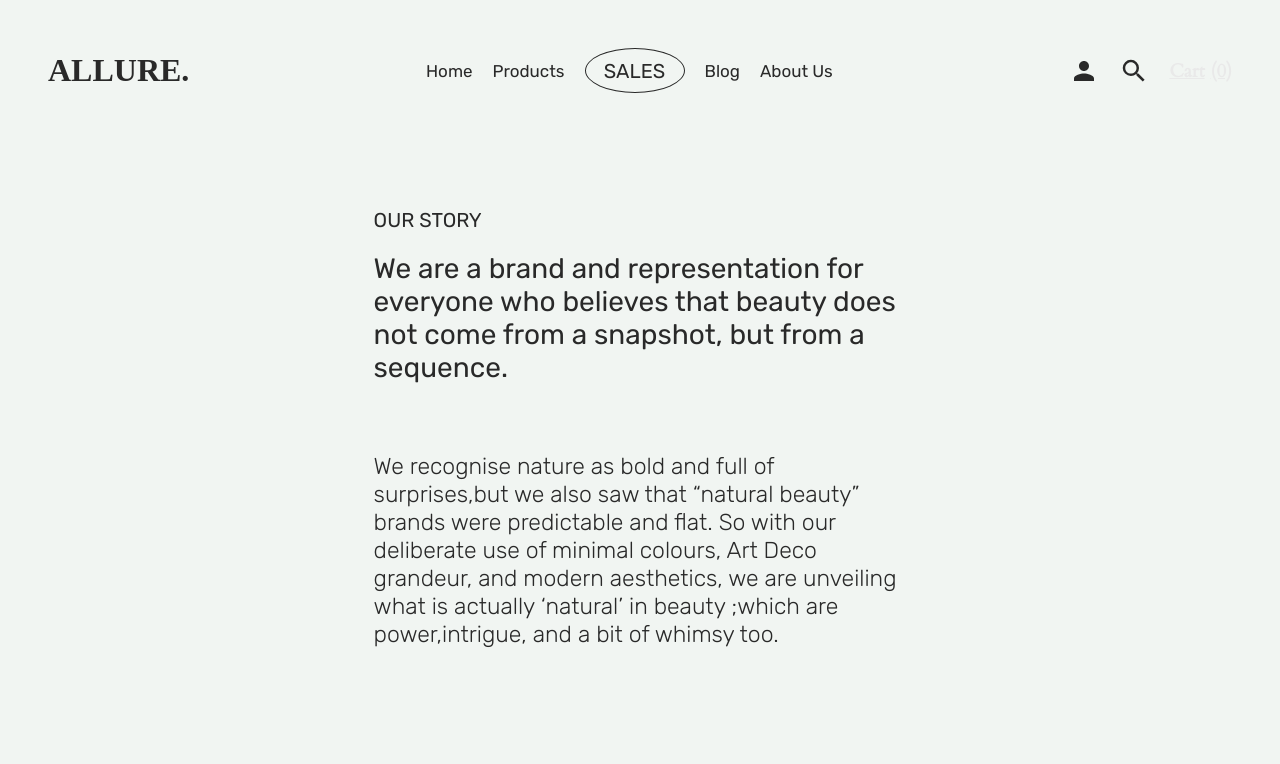
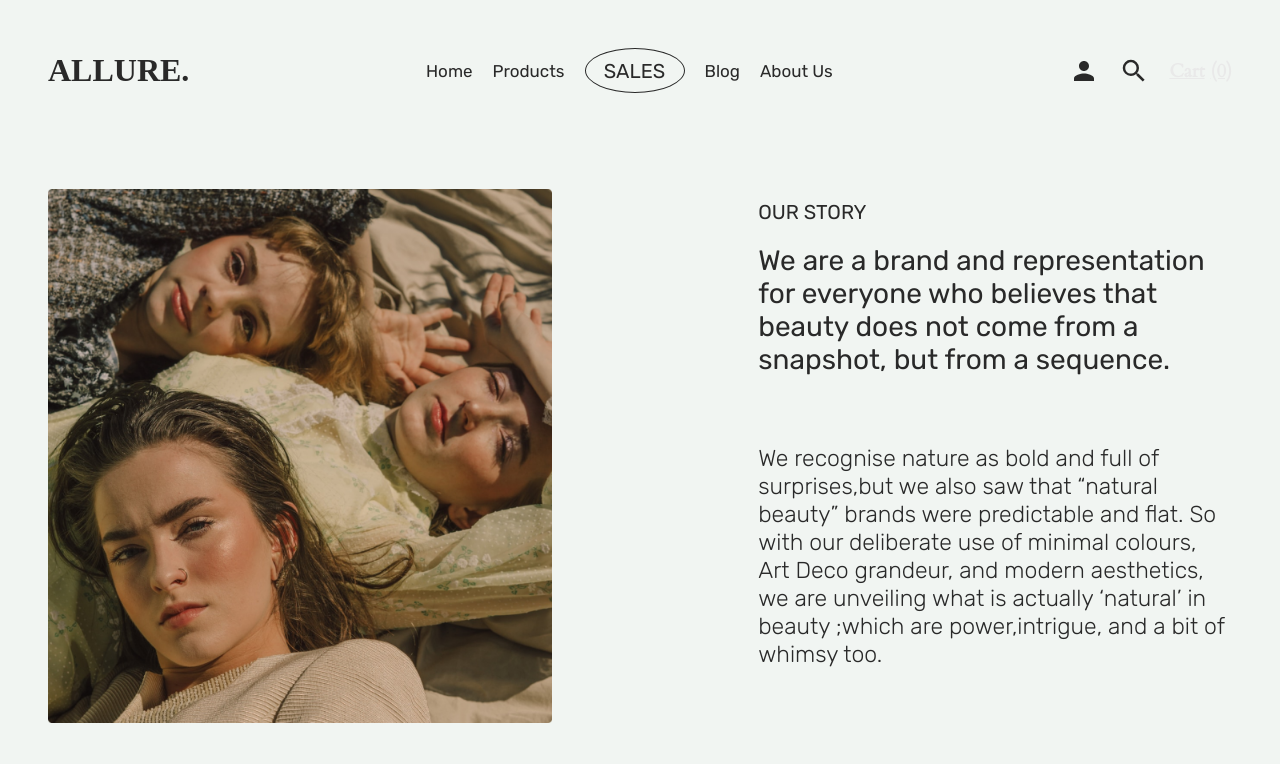
Before and after one commit to Kel-VinTech/Allure-ecommerce, a React (Vite) app: page /about in a window 1280 px wide. Shown: the top 764 px of the page. Built offline with nearby package versions, Linux system fonts and the light colour scheme.

Commit message:
fixed navbar issue

```diff
--- a/src/components/NavBar/index.jsx
+++ b/src/components/NavBar/index.jsx
@@ -4,7 +4,6 @@ import ProductCart from "../ProductCart";
 import { Link ,useLocation} from "react-router-dom";
 import { MdSearch,MdMenu, MdPerson } from "react-icons/md";
 import { useState } from "react";
-import { color } from "@chakra-ui/react";
 
 const NavBar =() => {
     const [Mobile, setMobile] = useState(false)
@@ -12,21 +11,24 @@ const NavBar =() => {
     const isHome = location.pathname === '/';
     const isAbout = location.pathname === '/about';
     const homeStyle ={
-        position: 'absolute',
+        position: isHome? "absolute" : isAbout ? "relative": "absolute",
+        backgroundColor:isHome? "" : "#f1f5f2",
+        color:isHome ? "" : "#292929"
     }
-    const otherPage = {
-        position: 'relative',
-        backgroundColor: "#f1f5f2",
-        bottom: "40%",
-    }
-    const colorPage={
-        color: "#292929"
-    }
+    // }
+    // const otherPage = {
+    //     position: 'relative',
+    //     backgroundColor: "#f1f5f2",
+    //     bottom: "40%",
+    // }
+    // const colorPage={
+    //     color: "#292929"
+    // }
     return (
 
 
         <div className="navbar row"
-        style={{position: isHome ? 'homeStyle' :  'otherPage' }}
+        style={homeStyle}
         >
             <Logo
 
--- a/src/data/AboutUs.js
+++ /dev/null
@@ -1,33 +0,0 @@
-import image1 from "/src/assets/images/Rectangle 9.png"
-
-const data = [
-    {
-        id:1,
-        "image":image1,
-        head:"OUR STORY",
-        text:"We are a brand and representation for everyone  who believes that beauty does not come from a snapshot, but from a sequence.",
-        message:"We recognise nature as bold and full of surprises,but we also saw that “natural beauty” brands were predictable and flat. So with our deliberate use of minimal colours, Art Deco grandeur, and modern aesthetics, we are unveiling what is actually ‘natural’ in beauty ;which are power,intrigue, and a bit of whimsy too."
-    },
-    {
-        id:2,
-        "image":image1,
-        head:"OUR PHILOSOPHY",
-        text:"We are a brand and representation for everyone  who believes that beauty does not come from a snapshot, but from a sequence.",
-        message:"We believe in inclusivity and equity. Our skincare products are tailored to care for all skin type and skin color. They cater for your skin needs and work effectively irrespective of the type, foundation and color."
-    },
-    {
-        id:3,
-        "image":image1,
-        text:"With Allure, age is just a number! ",
-        message:`" During our 60s and 70s, skin can feel dry and irritated. This happens for many reasons, including that skin is thinner and loses water more easily. Medications and medical conditions can also play a role.
-        There is good news. The right skin care from Allure can improve how your skin feels — and looks."`
-    },
-    {
-        id:4,
-        "image":image1,
-        message:`" Our high-performance skin care line helps you achieve a healthy, clear complexion with results-driven formulas & powerful ingredients. Whether your skin is dry or oily, our hyaluronic acid skincare products will keep your skin hydrated and nourished. Need to combat acne? Our salicylic acid skincare products will help clear up breakouts and prevent future ones from forming. Are fine lines & wrinkles giving you a hard time? Our alpha hydroxy acids skincare products are the perfect way to fight back against the signs of aging. With our premium natural & organic ingredients, you can be sure that every skincare product we make is pure & effective."`
-    }
-]
-
-
-export default data;
--- a/src/pages/AboutUs/index.jsx
+++ b/src/pages/AboutUs/index.jsx
@@ -1,4 +1,4 @@
-import data from '/src/data/AboutUs.js';
+
 import "/src/scss/AboutUs.scss";
 import image1 from "/src/assets/images/Rectangle 48.png"
 import image2 from "/src/assets/images/Rectangle 49.png"
@@ -8,8 +8,8 @@ const AboutUs = ( props) => {
 
     return (
         <main>
-            <div className="about_container">
-            <div className="single-item row">
+            <div className="about_container row">
+            <div className="single-item">
                     <div className="about-image">
                         <img src={image1} alt="" />
                     </div>
@@ -22,12 +22,10 @@ const AboutUs = ( props) => {
                         <p className="message">
                         We recognise nature as bold and full of surprises,but we also saw that “natural beauty” brands were predictable and flat. So with our deliberate use of minimal colours, Art Deco grandeur, and modern aesthetics,
                         we are unveiling what is actually ‘natural’ in beauty ;which are power,intrigue, and a bit of whimsy too.
-
-                            </p>
+                         </p>
                     </div>
                 </div>
                 <div className="single-item row">
-
                     <div className="about-text">
                         <h3>OUR PHILOSOPHY</h3>
                         <p className="text">
@@ -58,7 +56,7 @@ const AboutUs = ( props) => {
                         <p className="message">There is good news. The right skin care from Allure can improve how your skin feels — and looks.</p>
                     </div>
                 </div>
-                <div key={props.id} className="single-item row">
+                <div key={props.id} className="single-item row ">
                     <div className="about-text">
                         <p className="message">
                          Our high-performance skin care line helps you achieve a healthy,
@@ -72,7 +70,7 @@ const AboutUs = ( props) => {
 
                         </p>
                     </div>
-                    <div className="about-image">
+                    <div className="about-image right-pt ">
                         <img src={image4} alt="" />
                     </div>
                 </div>
--- a/src/scss/AboutUs.scss
+++ b/src/scss/AboutUs.scss
@@ -1,5 +1,5 @@
 .about_container{
-    width: 100%;
+    width: 90%;
     position: relative;
     padding:8rem 0;
 
@@ -7,17 +7,16 @@
     .single-item{
         display: flex;
         justify-content: center;
-        flex-direction: column-reverse;
         align-items: center;
 
         img{
-            max-width: 100%;
+            max-width: 80%;
         }
     }
     .about-text{
         display: flex;
         flex-direction: column;
-        width: 63%;
+        // width: 63%;
     }
 }
 
@@ -28,21 +27,22 @@ and (max-width:1600px){
     .about_container{
         width: 100%;
         position: relative;
-        padding:10rem 0;
-
+        padding:2rem 0;
 
         .single-item{
             display: flex;
-            justify-content: center;
-            gap: 70px;
+            justify-content: space-evenly;
+            gap: 80px;
             align-items: center;
+
+
         }
         .about-text{
             display: flex;
             flex-direction: column;
-            width: 45%;
             font-family: 'Rubik';
                 font-style: normal;
+                width: 40%;
 
 
             h3{
```
